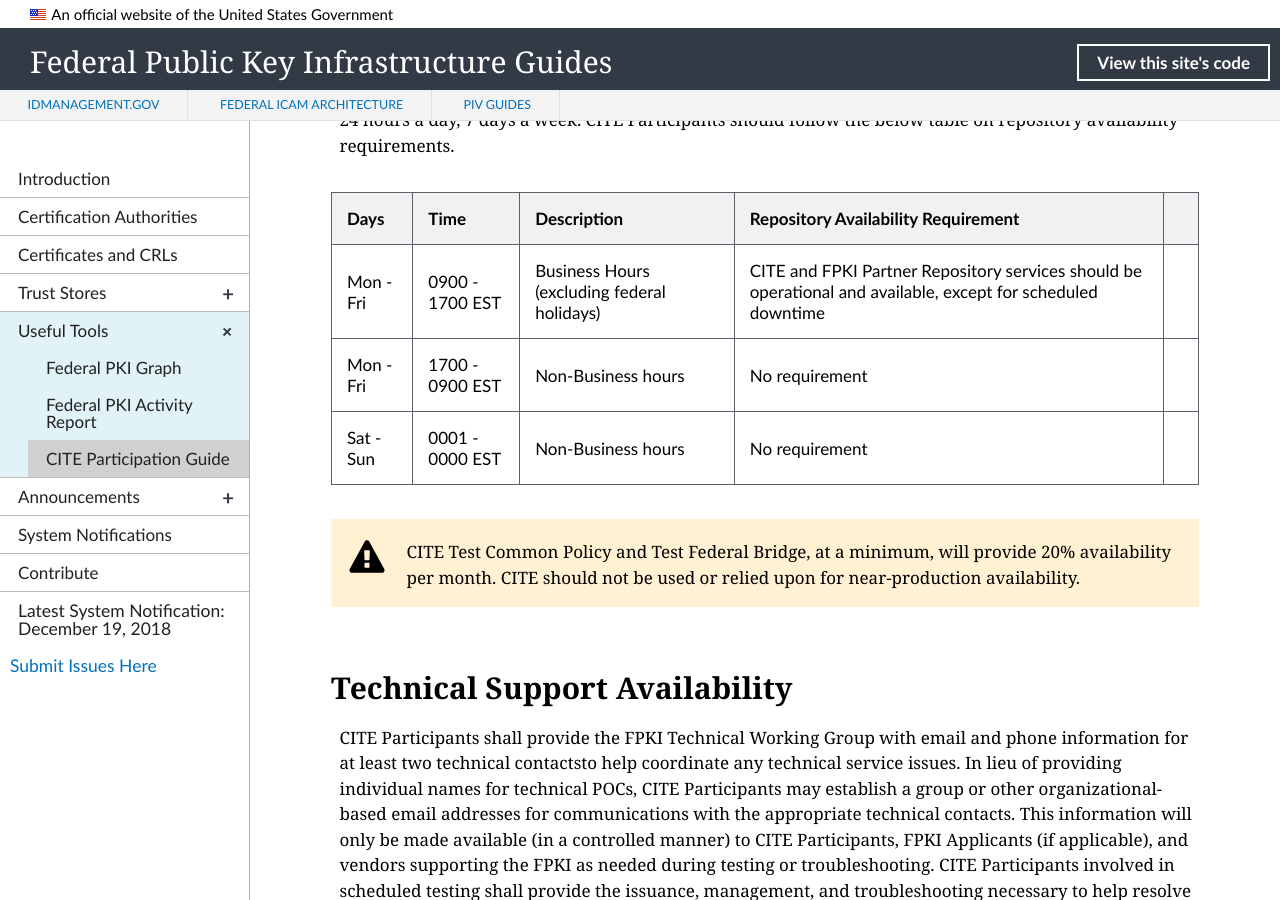
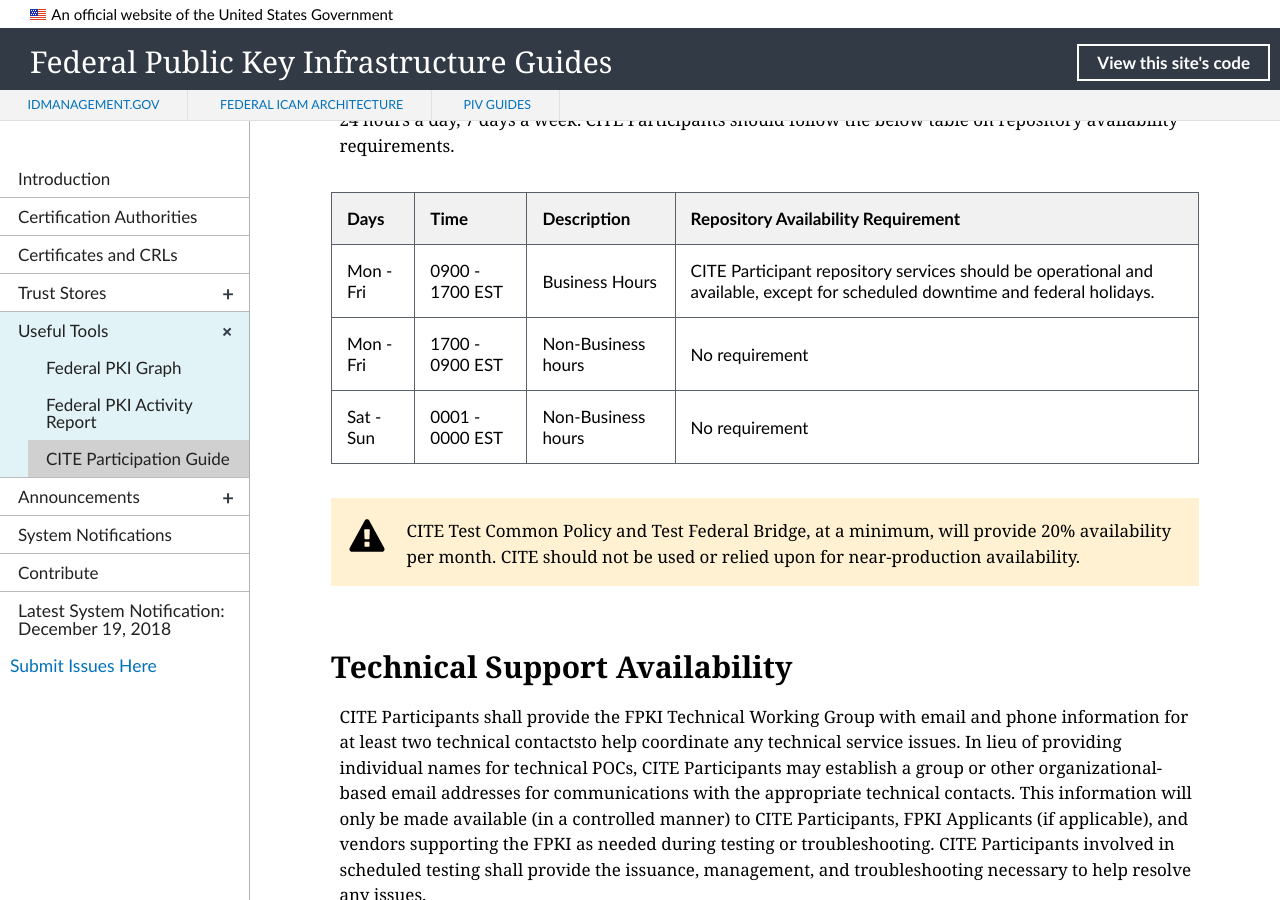
Before and after one commit to GSA/fpki-guides, a Jekyll site: the page built from _tools/cite-guide.md, in a window 1280 px wide and 900 px high, scrolled down 4366 px. Built offline with Jekyll 4.4.1, drawn with Linux system fonts in a browser that asks for light colours; nearby versions of some CDN libraries; library files that are not in the unit come from our copies.

Commit message:
Fix spacing

```diff
--- a/_tools/cite-guide.md
+++ b/_tools/cite-guide.md
@@ -90,10 +90,10 @@
 CITE Participant repositories should be available during regular business hours for scheduled and unscheduled testing. Each CITE Participant should leave its repository services operational and available 24 hours a day, 7 days a week. CITE Participants should follow the below table on repository availability requirements.
 
 | Days | Time | Description | Repository Availability Requirement |
-| ---- | ---- | ----------- | ----------------------------------- |
-| Mon - Fri | 0900 - 1700 EST | Business Hours (excluding federal holidays) | CITE and FPKI Partner Repository services should be operational and available, except for scheduled downtime |
+| --------- | --------------- | ------------------ | ----------------------------------- |
+| Mon - Fri | 0900 - 1700 EST | Business Hours     | CITE Participant repository services should be operational and available, except for scheduled downtime and federal holidays. |
 | Mon - Fri | 1700 - 0900 EST | Non-Business hours | No requirement |
-| Sat - Sun | 0001 - 0000 EST | Non-Business hours | No requirement | <br>
+| Sat - Sun | 0001 - 0000 EST | Non-Business hours | No requirement |
 
 {% include alert-warning.html content="CITE Test Common Policy and Test Federal Bridge, at a minimum, will provide 20% availability per month. CITE should not be used or relied upon for near-production availability." %} <br>
 
@@ -107,7 +107,7 @@
 
 | FPKI Partner | Website URL |
 | ------------ | ----------- |
-| No test websites established at this time | | <br>
+| No test websites established at this time | |
 
 ## Appendix A
 
```
